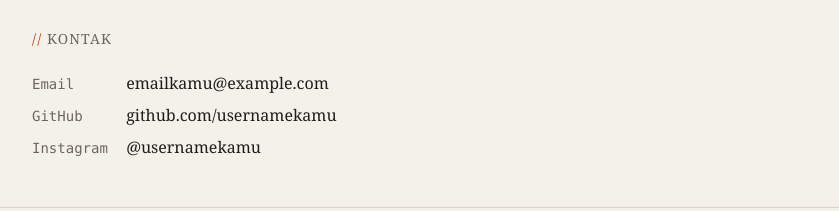
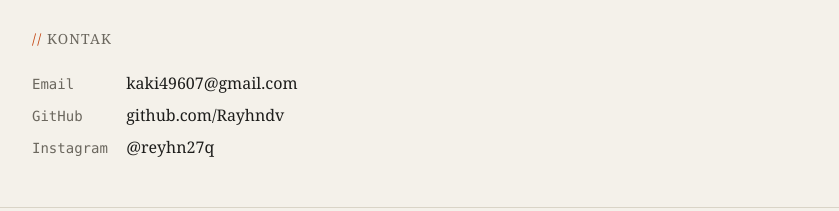
Before and after one commit to Rayhndv/Portfolio, a plain HTML site: page index.html in a window 1280 px wide. Shown: the part 1193-1404 px from the top of the page, without its empty margins (220-1059 px from the left). Drawn offline with Linux system fonts and the light colour scheme.

Commit message:
Update index.html

```diff
--- a/index.html
+++ b/index.html
@@ -154,9 +154,9 @@
     <h2>Kontak</h2>
     <ul class="kontak">
       <!-- Ganti dengan kontak aslimu -->
-      <li><span class="mono">Email</span> emailkamu@example.com</li>
-      <li><span class="mono">GitHub</span> github.com/usernamekamu</li>
-      <li><span class="mono">Instagram</span> @usernamekamu</li>
+      <li><span class="mono">Email</span> kaki49607@gmail.com</li>
+      <li><span class="mono">GitHub</span> github.com/Rayhndv</li>
+      <li><span class="mono">Instagram</span> @reyhn27q</li>
     </ul>
   </section>
 
```
